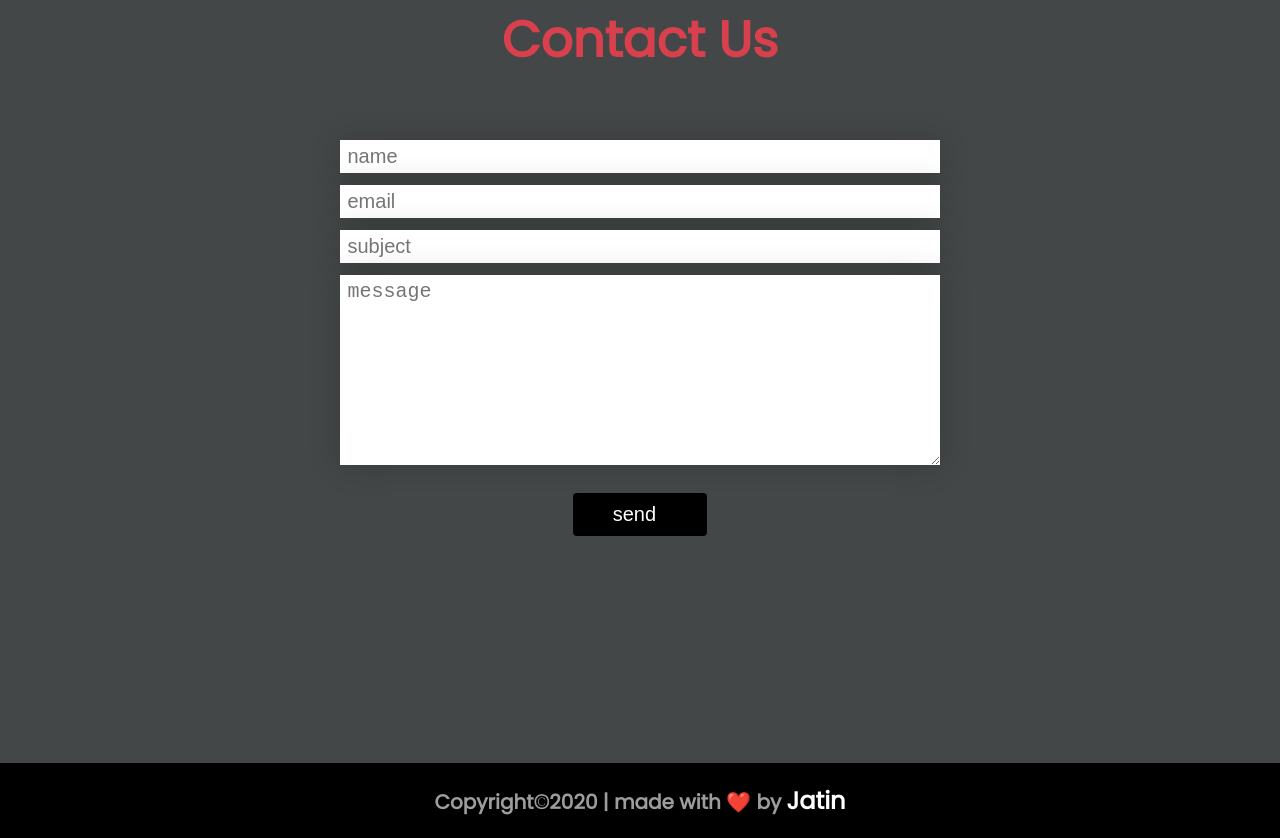
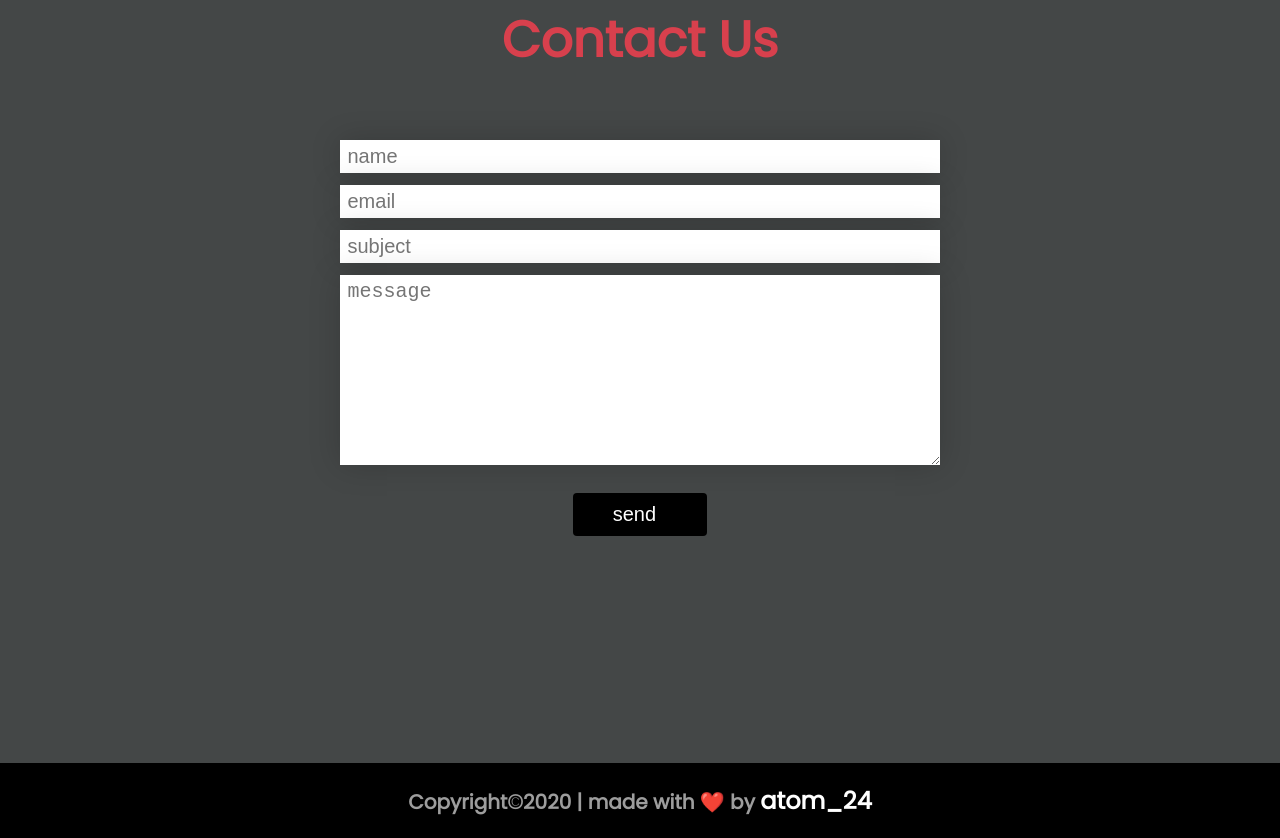
Before and after one commit to palankit942/donation, a website: page index.html in a window 1280 px wide. Shown: the part 1637-2475 px from the top of the page. Drawn offline with Linux system fonts and the light colour scheme; some icons are missing; a web font is replaced by a local one.

Commit message:
Update index.html

```diff
--- a/index.html
+++ b/index.html
@@ -113,7 +113,7 @@
       </form>
     </section>
     <footer>
-      <h1>Copyright&copy;2020 | made with ❤️ by <span>Jatin</span></h1>
+      <h1>Copyright&copy;2020 | made with ❤️ by <span>atom_24</span></h1>
     </footer>
     <!-----------x---------- Contact -----------x----------->
 
```
